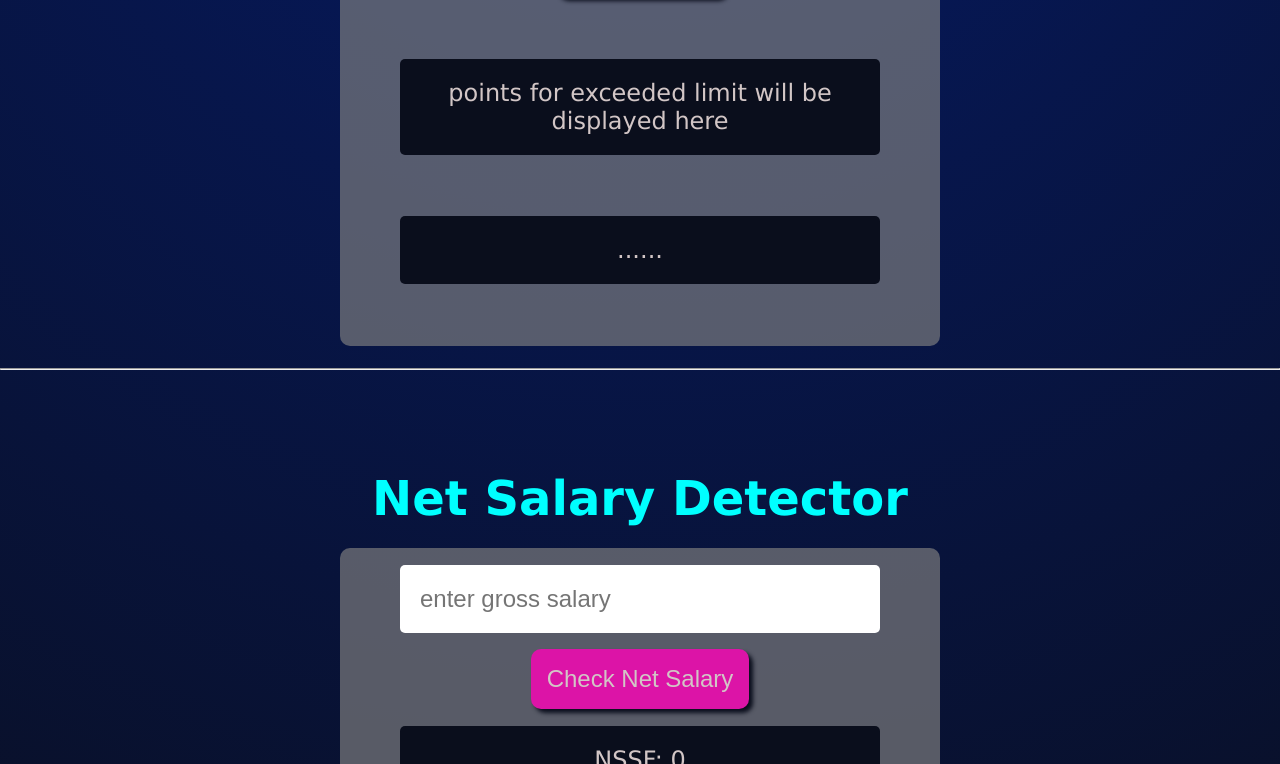
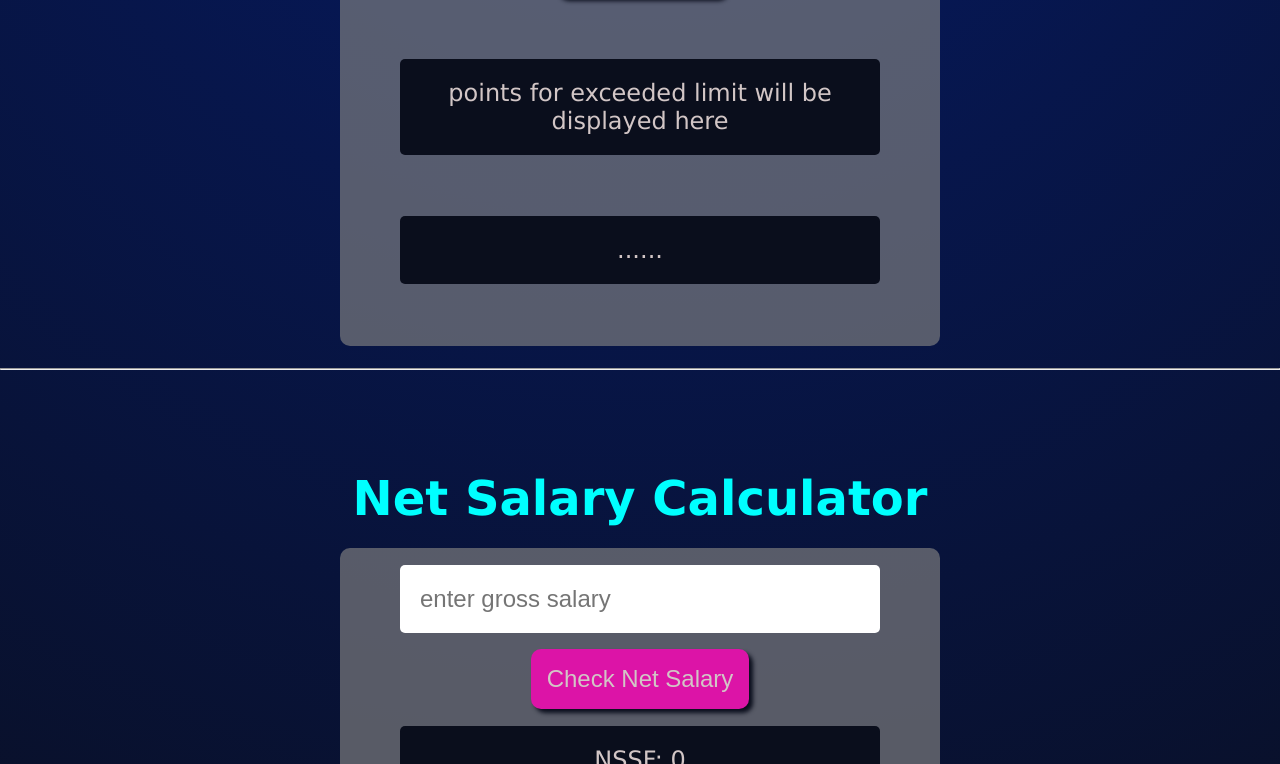
Before and after one commit to sainamercy/phase-1-week-1-code-challenge, a website built with Parcel: page index.html in a window 1280 px wide. Shown: the part 2036-2800 px from the top of the page. Built offline with nearby package versions, Linux system fonts and the light colour scheme.

Commit message:
updated-html-css

```diff
--- a/CSS/style.css
+++ b/CSS/style.css
@@ -2,6 +2,7 @@
   margin: 0;
   padding: 0;
   box-sizing: border-box;
+  scroll-behavior: smooth;
 }
 
 body {
--- a/index.html
+++ b/index.html
@@ -12,7 +12,7 @@
       <ul>
         <li><a href="#challenge-1">Student Grade Calculator</a></li>
         <li><a href="#challenge-2">Speed Detector</a></li>
-        <li><a href="#challenge-3">Net Salary Detector</a></li>
+        <li><a href="#challenge-3">Net Salary Calculator</a></li>
       </ul>
     </nav>
     <section id="home">
@@ -55,7 +55,7 @@
     </section>
     <hr />
     <section id="challenge-3" class="sec">
-      <h3>Net Salary Detector</h3>
+      <h3>Net Salary Calculator</h3>
       <div id="cont">
         <input
           id="grossSalary"
```
Also changed, not shown: dist/index.html, 4 other files.
